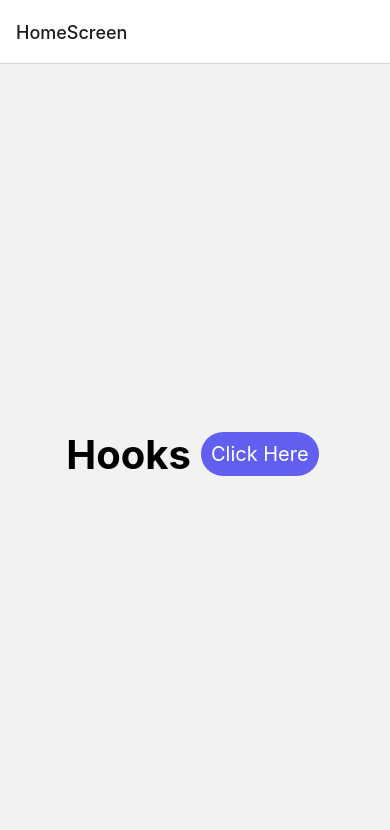
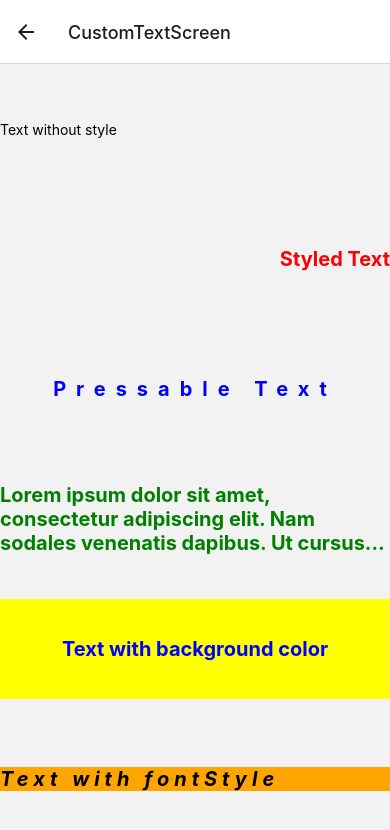
Before and after one commit to TanmayJain33/RNCounterApp, a React Native app: screen /CustomTextScreen in a window 390 px wide. Shown: the top 830 px of the page. Built offline with nearby package versions, Linux system fonts and the light colour scheme.

Commit message:
Add custom text component

```diff
--- a/App.js
+++ b/App.js
@@ -21,6 +21,8 @@ import UseReducer4 from './screens/useReducer/useReducer4';
 import UseCallbackScreen from './screens/UseCallbackScreen';
 import UseMemoScreen from './screens/UseMemoScreen';
 import UseRefScreen from './screens/UseRefScreen';
+import CustomComponentsScreen from './screens/CustomComponentsScreen';
+import CustomTextScreen from './screens/componentScreen/CustomTextScreen';
 
 const Stack = createStackNavigator();
 
@@ -48,6 +50,11 @@ export default function App() {
         <Stack.Screen name="UseCallbackScreen" component={UseCallbackScreen} />
         <Stack.Screen name="UseMemoScreen" component={UseMemoScreen} />
         <Stack.Screen name="UseRefScreen" component={UseRefScreen} />
+        <Stack.Screen
+          name="CustomComponentsScreen"
+          component={CustomComponentsScreen}
+        />
+        <Stack.Screen name="CustomTextScreen" component={CustomTextScreen} />
       </Stack.Navigator>
     </NavigationContainer>
   );
--- /dev/null
+++ b/CustomComponents/CustomText.js
@@ -0,0 +1,32 @@
+import React from 'react';
+import {View, Text} from 'react-native';
+
+export default function CustomText({
+  title,
+  style,
+  onPress,
+  numberOfLines,
+  bgColor,
+  fontStyle,
+  textAlign,
+  letterSpacing,
+  lineHeight,
+}) {
+  return (
+    <View style={{flex: 1, justifyContent: 'center'}}>
+      <Text
+        style={{
+          textAlign: textAlign,
+          fontStyle: fontStyle,
+          backgroundColor: bgColor,
+          letterSpacing: letterSpacing,
+          lineHeight: lineHeight,
+          ...style,
+        }}
+        onPress={onPress}
+        numberOfLines={numberOfLines}>
+        {title}
+      </Text>
+    </View>
+  );
+}
--- /dev/null
+++ b/screens/CustomComponentsScreen.js
@@ -0,0 +1,33 @@
+import React from 'react';
+import {View, Text, TouchableOpacity} from 'react-native';
+
+export default function CustomComponentsScreen({navigation}) {
+  return (
+    <View style={{flex: 1, alignItems: 'center', justifyContent: 'center'}}>
+      <View style={{flexDirection: 'row', alignItems: 'center', flex: 1}}>
+        <Text style={{fontSize: 25, fontWeight: '700', color: '#000'}}>
+          Custom Text Component
+        </Text>
+        <TouchableOpacity
+          style={{
+            margin: 5,
+            marginLeft: 10,
+            backgroundColor: '#605ff0',
+            borderRadius: 40,
+          }}
+          onPress={() => navigation.navigate('CustomTextScreen')}>
+          <Text style={{fontSize: 15, color: '#fff', padding: 10}}>
+            Click Here
+          </Text>
+        </TouchableOpacity>
+      </View>
+      <View
+        style={{
+          height: 1,
+          width: '95%',
+          backgroundColor: '#000',
+        }}
+      />
+    </View>
+  );
+}
--- a/screens/HomeScreen.js
+++ b/screens/HomeScreen.js
@@ -4,7 +4,7 @@ import {View, Text, TouchableOpacity} from 'react-native';
 export default function HomeScreen({navigation}) {
   return (
     <View style={{flex: 1, alignItems: 'center', justifyContent: 'center'}}>
-      <View style={{flexDirection: 'row', alignItems: 'center'}}>
+      <View style={{alignItems: 'center', flex: 1, justifyContent: 'center'}}>
         <Text style={{fontSize: 40, fontWeight: '700', color: '#000'}}>
           Hooks
         </Text>
@@ -21,6 +21,30 @@ export default function HomeScreen({navigation}) {
           </Text>
         </TouchableOpacity>
       </View>
+      <View
+        style={{
+          height: 1,
+          width: '95%',
+          backgroundColor: '#000',
+        }}
+      />
+      <View style={{alignItems: 'center', flex: 1, justifyContent: 'center'}}>
+        <Text style={{fontSize: 40, fontWeight: '700', color: '#000'}}>
+          Custom Components
+        </Text>
+        <TouchableOpacity
+          style={{
+            margin: 5,
+            marginLeft: 10,
+            backgroundColor: '#605ff0',
+            borderRadius: 40,
+          }}
+          onPress={() => navigation.navigate('CustomComponentsScreen')}>
+          <Text style={{fontSize: 20, color: '#fff', padding: 10}}>
+            Click Here
+          </Text>
+        </TouchableOpacity>
+      </View>
     </View>
   );
 }
--- /dev/null
+++ b/screens/componentScreen/CustomTextScreen.js
@@ -0,0 +1,43 @@
+import React from 'react';
+import CustomText from '../../CustomComponents/CustomText';
+
+export default function CustomTextScreen() {
+  return (
+    <>
+      <CustomText title="Text without style" />
+      <CustomText
+        title="Styled Text"
+        style={{color: 'red', fontSize: 20, fontWeight: '700'}}
+        textAlign="right"
+      />
+      <CustomText
+        title="Pressable Text"
+        style={{color: 'blue', fontSize: 20, fontWeight: '700'}}
+        onPress={() => {
+          console.log('Text Pressed');
+        }}
+        textAlign="center"
+        letterSpacing={10}
+      />
+      <CustomText
+        title="Lorem ipsum dolor sit amet, consectetur adipiscing elit. Nam sodales venenatis dapibus. Ut cursus, erat suscipit hendrerit posuere, dui elit efficitur dolor, id volutpat diam tortor id orci."
+        style={{color: 'green', fontSize: 20, fontWeight: '700'}}
+        numberOfLines={3}
+      />
+      <CustomText
+        title="Text with background color"
+        style={{color: 'blue', fontSize: 20, fontWeight: '700'}}
+        bgColor="yellow"
+        textAlign="center"
+        lineHeight={100}
+      />
+      <CustomText
+        title="Text with fontStyle"
+        style={{color: 'black', fontSize: 20, fontWeight: '700'}}
+        fontStyle="italic"
+        bgColor="orange"
+        letterSpacing={5}
+      />
+    </>
+  );
+}
```
